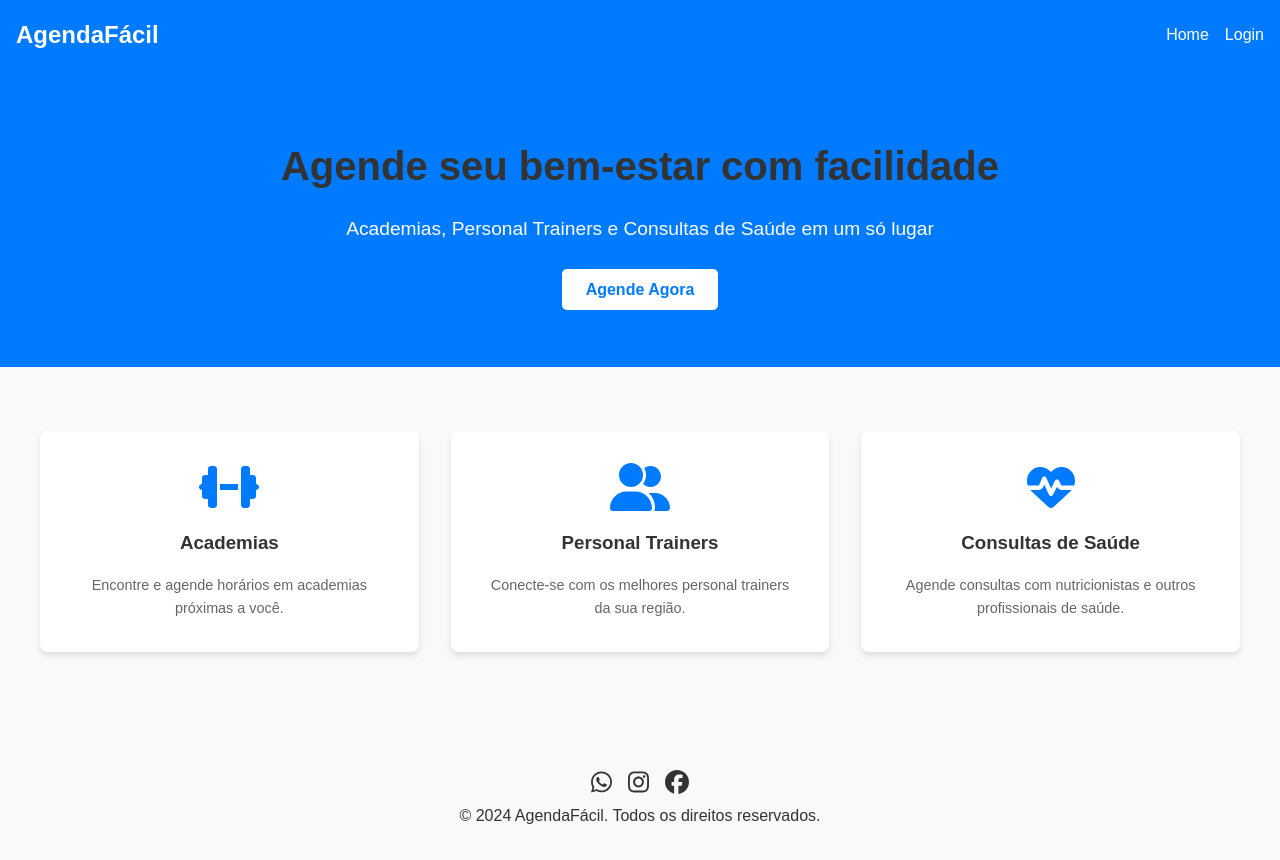
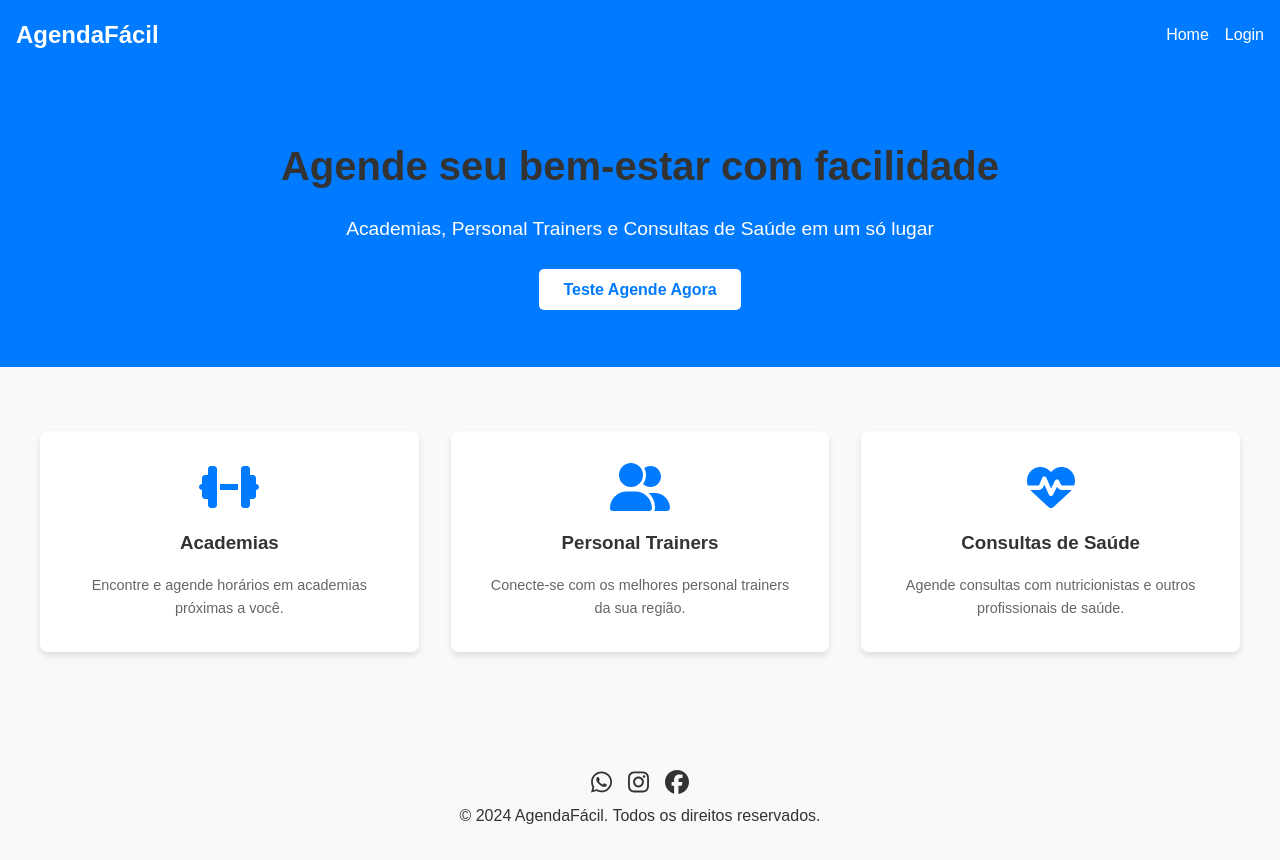
Before and after one commit to FabioToledo12/agendamento-app, a React (Create React App) app: page / in a window 1280 px wide. Built offline with nearby package versions, Linux system fonts and the light colour scheme.

Commit message:
modificacao na home

```diff
--- a/src/pages/Home.jsx
+++ b/src/pages/Home.jsx
@@ -46,7 +46,7 @@ const Home = () => {
 	return (
 		<>
 			<HeroSection>
-				<HeroTitle>Agende seu bem-estar com facilidade</HeroTitle>
+				<HeroTitle> Agende seu bem-estar com facilidade</HeroTitle>
 				<HeroSubtitle>
 					Academias, Personal Trainers e Consultas de Saúde em um só lugar
 				</HeroSubtitle>
@@ -54,7 +54,7 @@ const Home = () => {
 					href="whatsapp://send?text=Olá&phone=61991508973"
 					target="_blank"
 				>
-					Agende Agora
+					Teste Agende Agora
 				</CTAButton>
 			</HeroSection>
 			<Features />
```
